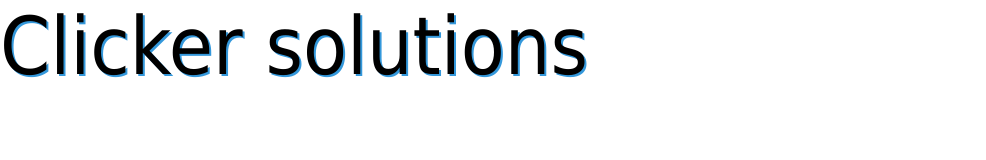
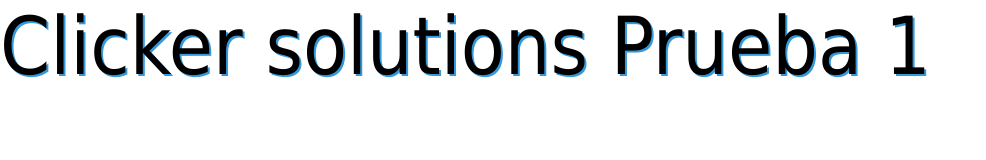
Before and after one commit to clickersolutions/landing-page, a website built with webpack: page src/index.html in a window 1280 px wide. Shown: the whole page, without its empty margins (0-986 px from the left). Built offline with nearby package versions, Linux system fonts and the light colour scheme.

Commit message:
prueba 2

```diff
--- a/src/index.html
+++ b/src/index.html
@@ -9,6 +9,6 @@
     <title>CLicker solutions</title>
   </head>
   <body>
-    <h1>Clicker solutions</h1>
+    <h1>Clicker solutions Prueba 1</h1>
   </body>
 </html>
```
